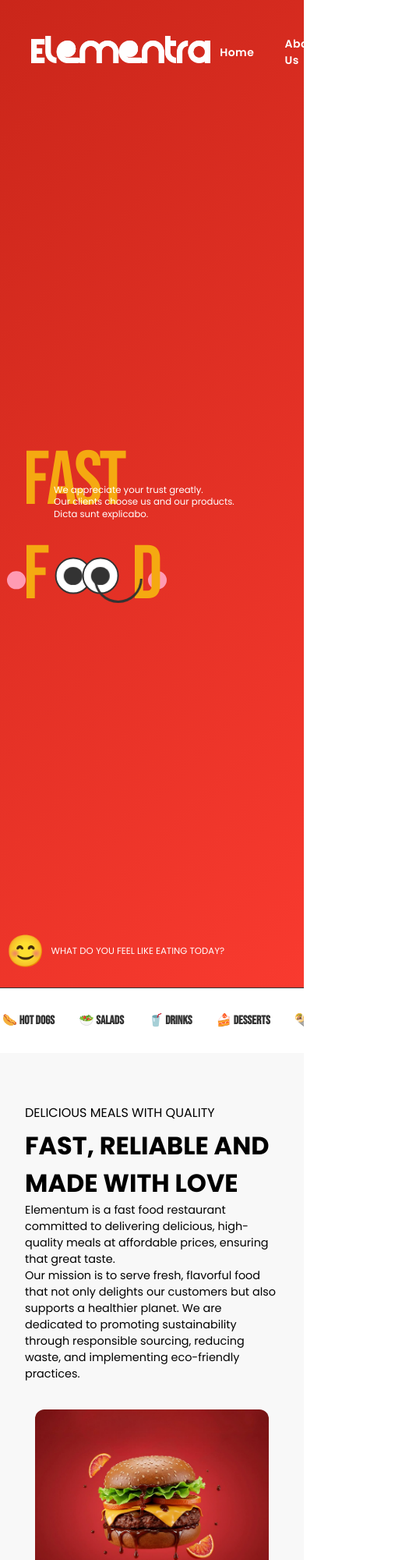
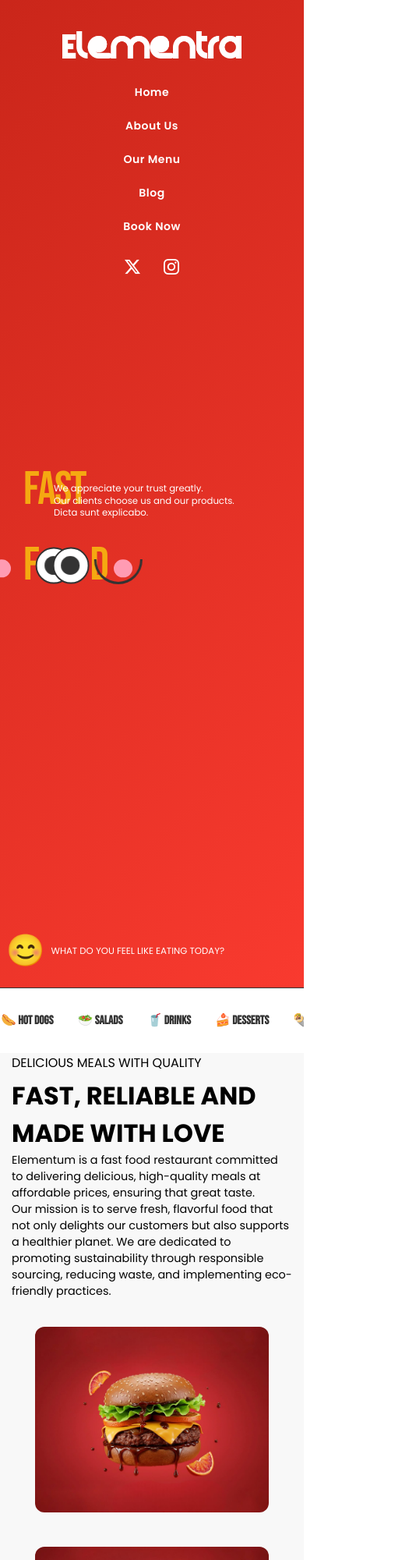
Before and after one commit to ernklyc/web-test, a website: page html/index.html in a window 390 px wide. Shown: the top 2000 px of the page at 78% size, 525 px wide, since content can reach past the window. Drawn offline with nearby package versions, Linux system fonts and the light colour scheme.

Commit message:
feat(style): add responsive design for various screen sizes
Implement responsive design adjustments for breakpoints at 1200px, 992px, 768px and 480px. Includes layout changes, font size adjustments and padding modifications to improve mobile experience.

```diff
--- a/style/style.css
+++ b/style/style.css
@@ -633,6 +633,125 @@ body {
     color: #4CAF50;
 }
 
+/* Responsive Design */
+@media (max-width: 1200px) {
+    .menu-grid {
+        gap: 40px;
+        max-width: 1000px;
+    }
+
+    .content-row {
+        max-width: 1000px;
+    }
+}
+
+@media (max-width: 992px) {
+    .navbar .container .row {
+        flex-direction: column;
+        gap: 20px;
+    }
+
+    .menu-social-container {
+        flex-direction: column;
+        gap: 15px;
+    }
+
+    .content-row {
+        flex-direction: column;
+        gap: 40px;
+    }
+
+    .left-column, .right-column {
+        width: 100%;
+    }
+
+    .menu-grid {
+        flex-wrap: wrap;
+        gap: 30px;
+    }
+
+    .menu-item {
+        flex: 0 1 calc(50% - 15px);
+    }
+}
+
+@media (max-width: 768px) {
+    .first-line .fast-text {
+        font-size: 80px;
+    }
+
+    .second-line .food-text {
+        font-size: 80px;
+    }
+
+    .menu-title {
+        font-size: 36px;
+    }
+
+    .about-title {
+        font-size: 28px;
+    }
+
+    .menu-grid {
+        flex-direction: column;
+        align-items: center;
+    }
+
+    .menu-item {
+        flex: none;
+        width: 100%;
+        max-width: 300px;
+    }
+
+    .navbar .menu {
+        flex-direction: column;
+        gap: 10px;
+    }
+
+    .ticker-content {
+        font-size: 16px;
+    }
+}
+
+@media (max-width: 480px) {
+    .first-line .fast-text {
+        font-size: 60px;
+    }
+
+    .second-line .food-text {
+        font-size: 60px;
+    }
+
+    .menu-title {
+        font-size: 28px;
+    }
+
+    .about-title {
+        font-size: 24px;
+    }
+
+    .menu-container,
+    .content-section {
+        padding: 0 15px;
+    }
+
+    .hero-content {
+        padding: 0 15px;
+    }
+
+    .bottom-question {
+        font-size: 14px;
+    }
+
+    .ticker-content {
+        font-size: 14px;
+    }
+
+    .navbar .container {
+        padding: 0 15px;
+    }
+}
+
 
 
 /* Responsive Design */
```
